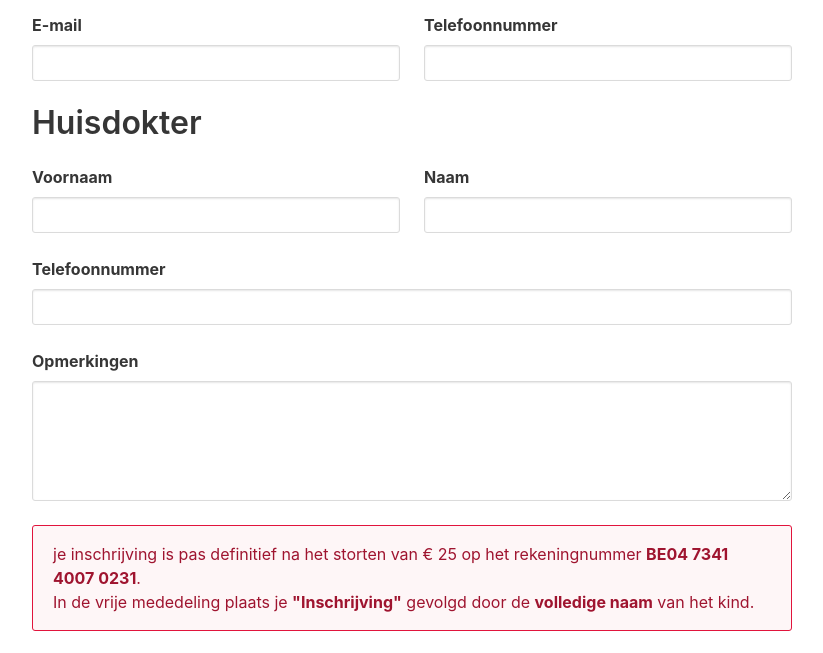
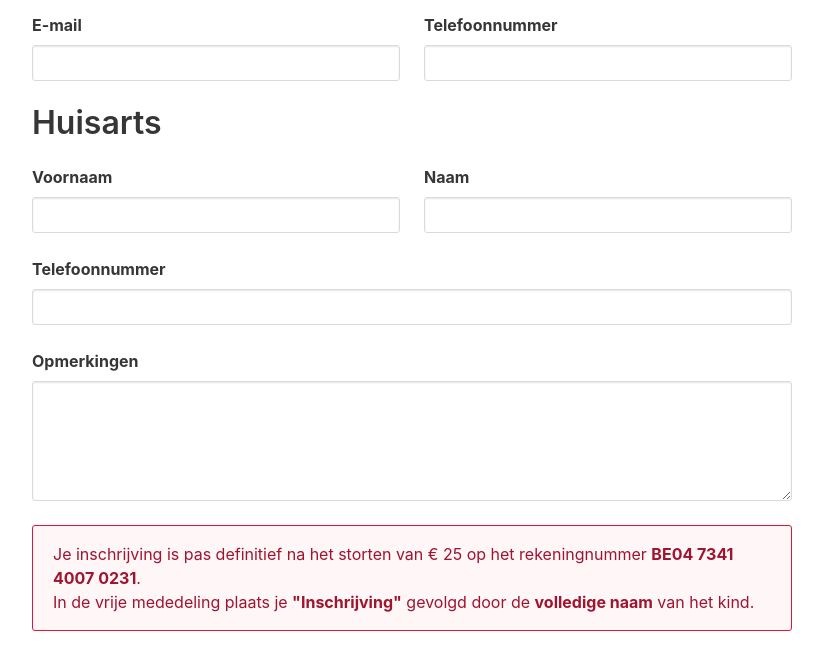
Before and after one commit to Bou4/chiroliedekerke.be, a Jekyll site: the page built from inschrijven/lidmaatschap.html, in a window 1280 px wide and 900 px high, scrolled down 1003 px. Shown: the part 157-810 px from the top of the window, without its empty margins (424-1247 px from the left). Built offline with Jekyll 4.4.1, drawn with Linux system fonts in a browser that asks for light colours; some of the changed text lies outside the part shown.

Commit message:
Add contact.html

```diff
--- a/_includes/navbar.html
+++ b/_includes/navbar.html
@@ -55,15 +55,15 @@
                             Lidmaatschap
                         </a>
                         <hr class="navbar-divider">
-                        <a class="navbar-item">
+                        <div class="navbar-item">
                             Binnenlands Bivak
-                        </a>
-                        <a class="navbar-item">
+                        </div>
+                        <div class="navbar-item">
                             Buitenlands Bivak
-                        </a>
+                        </div>
                     </div>
                 </div>
-                <a class="navbar-item">
+                <a class="navbar-item" href="/contact.html">
                     Contact
                 </a>
             </div>
--- a/inschrijven/lidmaatschap.html
+++ b/inschrijven/lidmaatschap.html
@@ -15,17 +15,9 @@
 </section>
 <section class="section">
     <div class="container">
+        <form>
             <div class="columns">
-            <div class="column is-4">
-                <h1 class="title">Waarom?</h1>
-                <div class="content">
-                    <ul>
-                        <li>Om je aan te sluiten bij Chirojeugd Vlaanderen</li>
-                        <li>Om verzekerd te zijn (ongevallen en burgerlijke aansprakelijkheid)</li>
-                    </ul>
-                </div>
-            </div>
-            <div class="column is-8">
+                <div class="column is-8 is-offset-4">
                     <h1 class="title">Kind</h1>
                     <div class="columns is-multiline">
                         <div class="column is-6">
@@ -192,7 +184,7 @@
                             </div>
                         </div>
                     </div>
-                <h1 class="title">Huisdokter</h1>
+                    <h1 class="title">Huisarts</h1>
                     <div class="columns is-multiline">
                         <div class="column is-6">
                             <div class="field">
@@ -229,7 +221,7 @@
                     </div>
                     <article class="message is-danger">
                         <div class="message-body">
-                        je inschrijving is pas definitief na het storten van € 25 op het rekeningnummer <strong>BE04 7341 4007 0231</strong>.
+                            Je inschrijving is pas definitief na het storten van € 25 op het rekeningnummer <strong>BE04 7341 4007 0231</strong>.
                             <br>
                             In de vrije mededeling plaats je <strong>"Inschrijving"</strong> gevolgd door de <strong>volledige naam</strong> van het kind.
                         </div>
@@ -239,5 +231,6 @@
                     </div>
                 </div>
             </div>
+        </form>
     </div>
 </section>
```
Also changed, not shown: contact.html (added, +54 -0 lines). Lines whose indentation alone changed are shown as unchanged.
